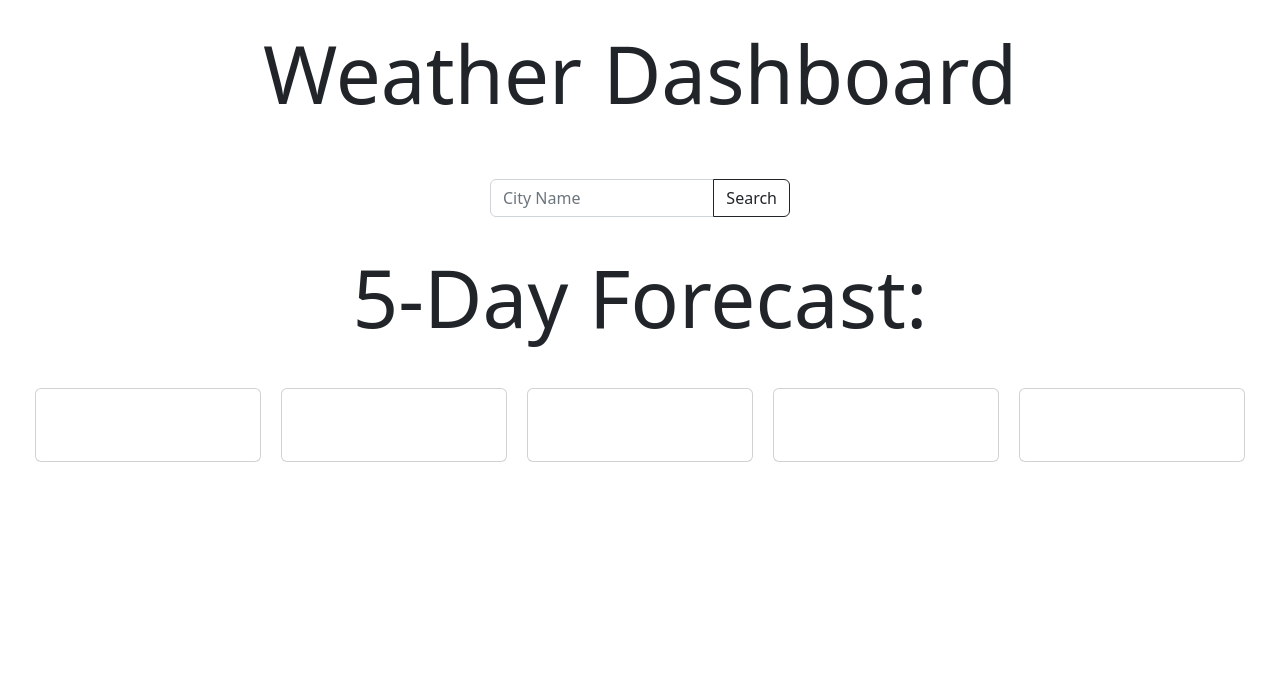
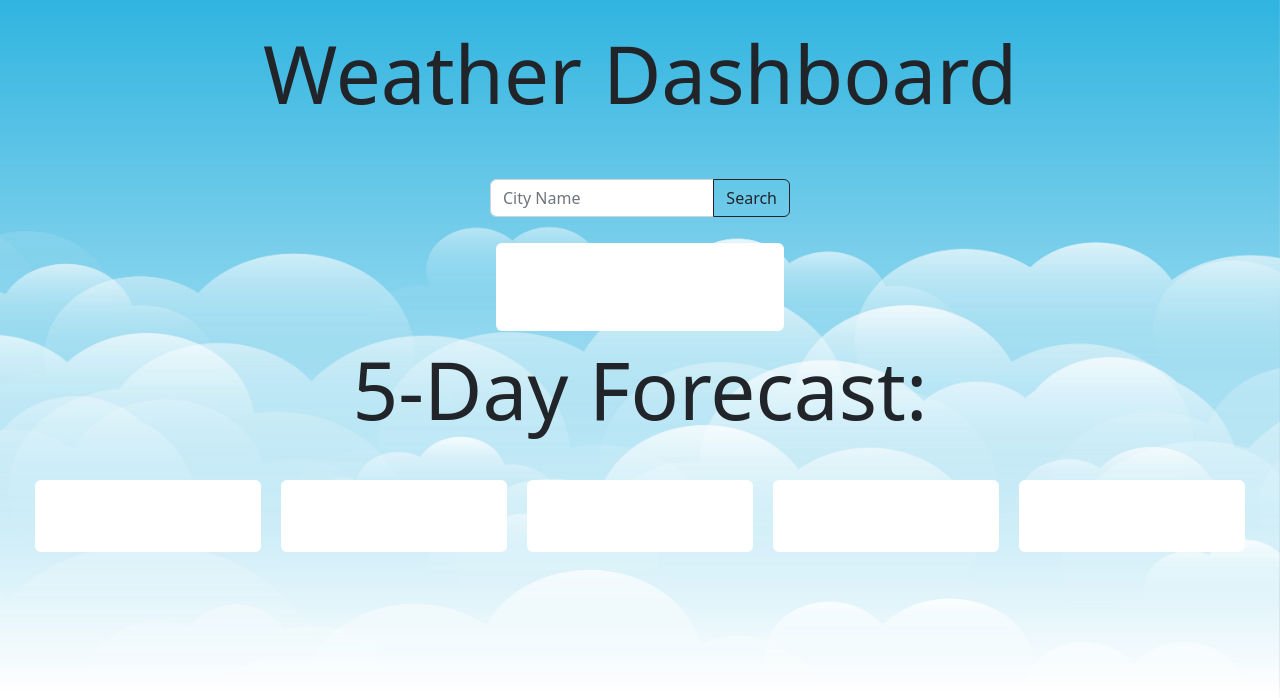
Before and after one commit to shelcloyd/weather-dashboard, a plain HTML site: page index.html in a window 1280 px wide. Shown: the top 698 px of the page. Drawn offline with nearby package versions, Linux system fonts and the light colour scheme.

Commit message:
added css and removed old non-working javascript code

```diff
--- a/assets/css/styles.css
+++ b/assets/css/styles.css
@@ -2,7 +2,13 @@
     padding: 0;
     margin: 0;
     border: 0;
-    background-color: rgb(255, 255, 255);
+}
+
+body {
+    background-image: url("../img/26302.jpg");
+    background-repeat: no-repeat;
+    background-size: cover;
+    background-position: center;
 }
 
 #search-bar {
@@ -26,6 +32,10 @@
 
 .card {
     margin: 10px;
+    background-color: rgb(255, 255, 255);
+    border-style: solid;
+    border-width: 5px;
+    border: black;
 }
 
 .display-6 {
--- a/assets/javascript/script.js
+++ b/assets/javascript/script.js
@@ -1,44 +1,12 @@
-// var inputValue = document.querySelector("#search-box");
-// var search = document.querySelector("#search");
-// var cityName = document.querySelector("#name");
-// var temp = document.querySelector(".temp");
-// var wind = document.querySelector(".wind");
-// var humid = document.querySelector(".humid");
-// var icon = document.querySelector(".icon");
-// var forecastDate = document.querySelector(".date");
-
-// search.addEventListener("click", function () {
-//     fetch("https://api.openweathermap.org/data/2.5/forecast?q=" + inputValue.value + "&appid=8fcfa15744ca25f903914bd30c91b962&units=imperial")
-//         .then(resp => {
-//             if (!resp.ok) alert("Invalid city name.");
-//             return resp.json();
-//         })
-//         .then(data => {
-//             var cityNameValue = data["city"]["name"];
-//             var tempValue = data["list"][0]["main"]["temp"];
-//             var windValue = data["list"][0]["wind"]["speed"];
-//             var humidValue = data["list"][0]["main"]["humidity"];
-//             var iconValue = data["list"][0]["weather"][0]["icon"];
-
-
-//             cityName.innerHTML = cityNameValue;
-//             temp.innerHTML = "Temperature: " + tempValue + "°F";
-//             wind.innerHTML = "Wind Speed: " + windValue + "mph";
-//             humid.innerHTML = "Humidity: " + humidValue + "%";
-//             icon.innerHTML = '<img src="http://openweathermap.org/img/wn/' + iconValue + '@2x.png">';
-
-//             console.log(data);
-//         })
-//         .catch(console.err);
-// });
-
 const btn = document.querySelector('.btn');
 const input = document.querySelector('#search');
 const cityName = document.querySelector('#name');
+const current = document.querySelector('.current');
 const apiKey = '8fcfa15744ca25f903914bd30c91b962';
 
 btn.addEventListener('click', function () {
     cityName.innerHTML = input.value;
+    current.innerHTML = 'Current Weather Conditions';
 
     fetch('https://api.openweathermap.org/data/2.5/forecast?q=' + input.value + '&appid=' + apiKey + '&units=imperial')
 
--- a/index.html
+++ b/index.html
@@ -21,9 +21,9 @@
                 <button class="btn btn-outline-dark" type="button" id="search">Search</button>
             </div>
 
-            <div id="container">
+            <div class="card text-center" id="container" style="width: 18rem;">
                 <h1 class="display-3" id="name"></h1>
-                <h3 class="current"></h3>
+                <p class="current"></p>
                 <p class="icon"></p>
                 <p class="temp"></p>
                 <p class="wind"></p>
@@ -34,35 +34,35 @@
         </div>
 
         <div id="five-day">
-            <div class="card card0" style="width: 18rem;" id="container">
+            <div class="card text-center card0" style="width: 18rem;" id="container">
                 <h3 class="day"></h3>
                 <p class="icon"></p>
                 <p class="temp"></p>
                 <p class="wind"></p>
                 <p class="humidity"></p>
             </div>
-            <div class="card card1" style="width: 18rem;" id="container">
+            <div class="card text-center card1" style="width: 18rem;" id="container">
                 <h3 class="day"></h3>
                 <p class="icon"></p>
                 <p class="temp"></p>
                 <p class="wind"></p>
                 <p class="humidity"></p>
             </div>
-            <div class="card card2" style="width: 18rem;" id="container">
+            <div class="card text-center card2" style="width: 18rem;" id="container">
                 <h3 class="day"></h3>
                 <p class="icon"></p>
                 <p class="temp"></p>
                 <p class="wind"></p>
                 <p class="humidity"></p>
             </div>
-            <div class="card card3" style="width: 18rem;" id="container">
+            <div class="card text-center card3" style="width: 18rem;" id="container">
                 <h3 class="day"></h3>
                 <p class="icon"></p>
                 <p class="temp"></p>
                 <p class="wind"></p>
                 <p class="humidity"></p>
             </div>
-            <div class="card card4" style="width: 18rem;" id="container">
+            <div class="card text-center card4" style="width: 18rem;" id="container">
                 <h3 class="day"></h3>
                 <p class="icon"></p>
                 <p class="temp"></p>
```
Also changed, not shown: assets/img/26302.jpg (added).
